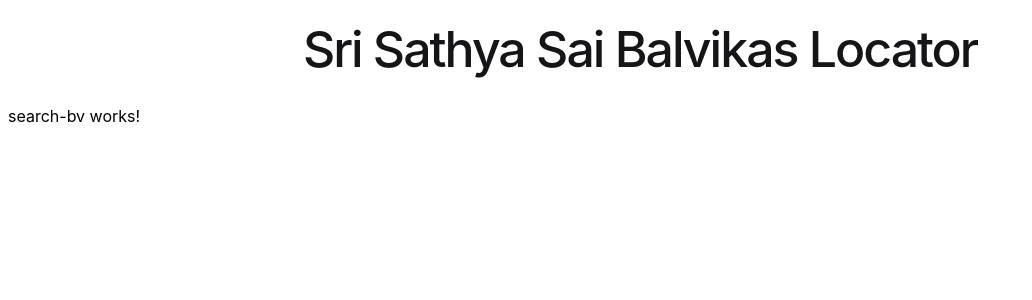
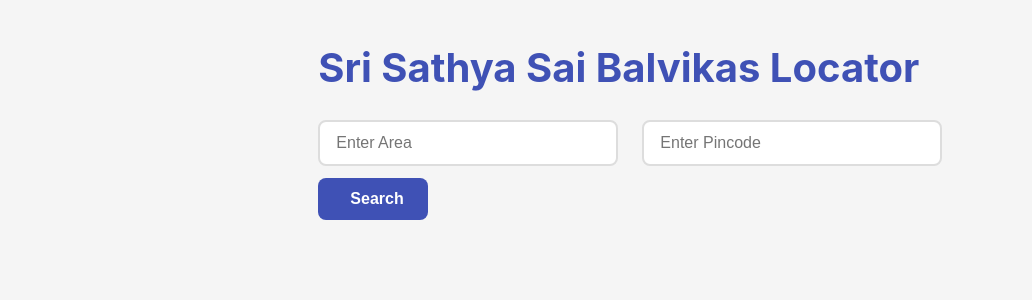
Before and after one commit to Aravind1529/sssbv-locator, an Angular app: page / in a window 1280 px wide. Shown: the top 300 px of the page, without its empty margins (0-1032 px from the left). Built offline with nearby package versions, Linux system fonts and the light colour scheme.

Commit message:
BV-locator initial commit - UI changes

```diff
--- a/src/app/app-routing.module.ts
+++ b/src/app/app-routing.module.ts
@@ -1,10 +1,11 @@
 import { NgModule } from '@angular/core';
 import { RouterModule, Routes } from '@angular/router';
 import { SearchBvComponent } from './search-bv/search-bv.component';
+import { AppComponent } from './app.component';
 
 const routes: Routes = [
-  { path: '', component: SearchBvComponent },
-  { path: 'search', component: SearchBvComponent },
+  // { path: '', component: AppComponent },
+  // { path: 'search', component: SearchBvComponent },
   { path: '**', redirectTo: '' }
 ];
 
--- a/src/app/app.component.html
+++ b/src/app/app.component.html
@@ -1,7 +1,20 @@
 <main class="main">
-  <div class="content">
-    <div class="">
-      <h1>Sri Sathya Sai Balvikas Locator</h1>
+  <div class="container">
+    <h1>Sri Sathya Sai Balvikas Locator</h1>
+    <app-search-form (search)="onSearch($event)"></app-search-form>
+
+    <div class="results" *ngIf="centres.length > 0">
+      <h2>Found {{ centres.length }} centres</h2>
+      <div class="results-card">
+        <app-centre-card
+        *ngFor="let centre of centres"
+        [centre]="centre"
+      ></app-centre-card>
+      </div>
+    </div>
+
+    <div *ngIf="searched && centres.length === 0" class="no-results">
+      <p><i class="fas fa-info-circle"></i> No education centres found in this area.</p>
     </div>
   </div>
 </main>
--- a/src/app/app.component.scss
+++ b/src/app/app.component.scss
@@ -34,23 +34,6 @@
     -moz-osx-font-smoothing: grayscale;
   }
 
-  h1 {
-    font-size: 3.125rem;
-    color: var(--gray-900);
-    font-weight: 500;
-    line-height: 100%;
-    letter-spacing: -0.125rem;
-    margin: 0;
-    font-family: "Inter Tight", -apple-system, BlinkMacSystemFont, "Segoe UI", Roboto,
-      Helvetica, Arial, sans-serif, "Apple Color Emoji", "Segoe UI Emoji",
-      "Segoe UI Symbol";
-  }
-
-  p {
-    margin: 0;
-    color: var(--gray-700);
-  }
-
   main {
     width: 100%;
     min-height: 100%;
@@ -75,3 +58,22 @@
       margin-block: 1.5rem;
     }
   }
+  h1 {
+    color: var(--primary-color);
+    margin-bottom: 20px;
+  }
+  .results h2 {
+    margin-bottom: 20px;
+    color: #333;
+  }
+  .no-results {
+    text-align: center;
+    padding: 20px;
+    color: #666;
+  }
+  .results-card {
+    display: flex;
+    flex-direction: row;
+    gap: 5em;
+    justify-content: space-between;
+  }
--- a/src/app/app.component.ts
+++ b/src/app/app.component.ts
@@ -1,5 +1,7 @@
 import { Component } from '@angular/core';
 import { RouterOutlet } from '@angular/router';
+import { EducationCentre } from './models/education-centre.model';
+import { EducationCentreService } from './services/education-centre.service';
 
 @Component({
   selector: 'app-root',
@@ -9,4 +11,16 @@
 })
 export class AppComponent {
   title = 'sssbv-locator';
+  centres: EducationCentre[] = [];
+  searched = false;
+
+  constructor(private educationCentreService: EducationCentreService) {}
+
+  onSearch(searchData: {area: string, pincode: string}) {
+    this.educationCentreService.searchCentres(searchData.area, searchData.pincode)
+      .subscribe(results => {
+        this.centres = results;
+        this.searched = true;
+      });
+  }
 }
--- a/src/app/app.module.ts
+++ b/src/app/app.module.ts
@@ -4,6 +4,9 @@
 import { AppRoutingModule } from './app-routing.module';
 import { AppComponent } from './app.component';
 import { ErrorInterceptor } from './core/interceptors/error.interceptor';
+import { CentreCardComponent } from './components/centre-card/centre-card.component';
+import { SearchFormComponent } from './components/search-form/search-form.component';
+import { CommonModule } from '@angular/common';
 
 @NgModule({
   declarations: [
@@ -12,7 +15,9 @@
   imports: [
     BrowserModule,
     AppRoutingModule,
-    HttpClientModule
+    HttpClientModule,
+    CommonModule,
+    SearchFormComponent, CentreCardComponent
   ],
   providers: [
     {
--- /dev/null
+++ b/src/app/components/centre-card/centre-card.component.ts
@@ -0,0 +1,97 @@
+import { Component, Input } from '@angular/core';
+import { EducationCentre } from '../../models/education-centre.model';
+
+@Component({
+  selector: 'app-centre-card',
+  standalone: true,
+  template: `
+    <div class="card education-centre-card">
+      <div class="header">
+        <h3>{{ centre.name }}</h3>
+        <div class="rating">
+          <i class="fas fa-star"></i>
+          <span>{{ centre.rating.toFixed(1) }}</span>
+        </div>
+      </div>
+      <div class="details">
+        <p class="detail-item">
+          <i class="fas fa-map-marker-alt"></i>
+          <span>{{ centre.address }}</span>
+        </p>
+        <p class="detail-item">
+          <i class="fas fa-tag"></i>
+          <span>{{ centre.type }}</span>
+        </p>
+        <p class="detail-item">
+          <i class="fas fa-phone"></i>
+          <span>{{ centre.contact }}</span>
+        </p>
+        <p class="detail-item">
+          <i class="fas fa-location-dot"></i>
+          <span>{{ centre.area }} - {{ centre.pincode }}</span>
+        </p>
+      </div>
+    </div>
+  `,
+  styles: [`
+    .education-centre-card {
+      border-left: 4px solid var(--primary-color);
+    }
+
+    .header {
+      display: flex;
+      justify-content: space-between;
+      align-items: center;
+      margin-bottom: 16px;
+      padding-bottom: 12px;
+      border-bottom: 1px solid var(--border-color);
+    }
+
+    .rating {
+      display: flex;
+      align-items: center;
+      gap: 6px;
+      padding: 6px 12px;
+      background-color: #fff9e6;
+      border-radius: 16px;
+      font-weight: bold;
+    }
+
+    .rating i {
+      color: #ffd700;
+    }
+
+    .details {
+      display: flex;
+      flex-direction: column;
+      gap: 12px;
+    }
+
+    .detail-item {
+      display: flex;
+      align-items: center;
+      gap: 12px;
+      color: var(--text-color);
+    }
+
+    .detail-item i {
+      min-width: 20px;
+      color: var(--primary-color);
+    }
+
+    @media (max-width: 768px) {
+      .header {
+        flex-direction: column;
+        align-items: flex-start;
+        gap: 12px;
+      }
+
+      .rating {
+        align-self: flex-end;
+      }
+    }
+  `]
+})
+export class CentreCardComponent {
+  @Input() centre!: EducationCentre;
+}
--- /dev/null
+++ b/src/app/components/search-form/search-form.component.ts
@@ -0,0 +1,57 @@
+import { Component, Output, EventEmitter } from '@angular/core';
+import { FormsModule } from '@angular/forms';
+
+@Component({
+  selector: 'app-search-form',
+  standalone: true,
+  imports: [FormsModule],
+  template: `
+    <div class="search-container">
+      <input
+        type="text"
+        [(ngModel)]="area"
+        placeholder="Enter Area"
+        class="input-field"
+        (keyup.enter)="onSearch()"
+      />
+      <input
+        type="text"
+        [(ngModel)]="pincode"
+        placeholder="Enter Pincode"
+        class="input-field"
+        (keyup.enter)="onSearch()"
+      />
+      <button (click)="onSearch()" class="btn">
+        <i class="fas fa-search"></i>
+        <span>Search</span>
+      </button>
+    </div>
+  `,
+  styles: [`
+    .search-container {
+      margin: 20px 0;
+      display: flex;
+      gap: 12px;
+      align-items: center;
+      flex-wrap: wrap;
+    }
+
+    @media (max-width: 768px) {
+      .search-container {
+        flex-direction: column;
+        align-items: stretch;
+      }
+    }
+  `]
+})
+export class SearchFormComponent {
+  area: string = '';
+  pincode: string = '';
+  @Output() search = new EventEmitter<{area: string, pincode: string}>();
+
+  onSearch() {
+    if (this.area.trim() || this.pincode.trim()) {
+      this.search.emit({ area: this.area.trim(), pincode: this.pincode.trim() });
+    }
+  }
+}
--- /dev/null
+++ b/src/app/services/education-centre.service.ts
@@ -0,0 +1,46 @@
+import { Injectable } from '@angular/core';
+import { Observable, of } from 'rxjs';
+import { EducationCentre } from '../models/education-centre.model';
+import { HttpClient } from '@angular/common/http';
+
+@Injectable({
+  providedIn: 'root'
+})
+export class EducationCentreService {
+  // constructor(private http: HttpClient) {
+
+  // }
+  private mockCentres: EducationCentre[] = [
+    {
+      id: 1,
+      name: 'Excel Learning Centre',
+      address: '123 Education Street',
+      area: 'Downtown',
+      pincode: '400001',
+      type: 'Tutoring Centre',
+      rating: 4.5,
+      contact: '+1 234-567-8900'
+    },
+    {
+      id: 2,
+      name: 'Bright Minds Academy',
+      address: '456 Knowledge Avenue',
+      area: 'Downtown',
+      pincode: '400001',
+      type: 'Language School',
+      rating: 4.8,
+      contact: '+1 234-567-8901'
+    }
+  ];
+
+  getCentres() {
+
+  }
+
+  searchCentres(area: string, pincode: string): Observable<EducationCentre[]> {
+    return of(this.mockCentres.filter(centre =>
+      centre.area.toLowerCase().includes(area.toLowerCase()) &&
+      centre.pincode.includes(pincode)
+    ));
+  }
+}
--- a/src/styles.scss
+++ b/src/styles.scss
@@ -1 +1,127 @@
 /* You can add global styles to this file, and also import other style files */
+:root {
+    --primary-color: #3f51b5;
+    --secondary-color: #f5f5f5;
+    --text-color: #333;
+    --border-color: #ddd;
+    --shadow-color: rgba(0, 0, 0, 0.1);
+    --hover-opacity: 0.9;
+  }
+
+  * {
+    box-sizing: border-box;
+    margin: 0;
+    padding: 0;
+  }
+
+  body {
+    margin: 0;
+    font-family: -apple-system, BlinkMacSystemFont, "Segoe UI", Roboto, Oxygen-Sans, Ubuntu, Cantarell, "Helvetica Neue", sans-serif;
+    background-color: var(--secondary-color);
+    color: var(--text-color);
+    line-height: 1.6;
+  }
+
+  .container {
+    max-width: 1200px;
+    margin: 0 auto;
+    padding: 20px;
+  }
+
+  /* Card Styles */
+  .card {
+    background: white;
+    border-radius: 12px;
+    box-shadow: 0 4px 6px var(--shadow-color);
+    padding: 20px;
+    margin-bottom: 20px;
+    transition: all 0.3s ease;
+  }
+
+  .card:hover {
+    transform: translateY(-4px);
+    box-shadow: 0 6px 12px var(--shadow-color);
+  }
+
+  /* Form Elements */
+  .input-field {
+    padding: 12px 16px;
+    border: 2px solid var(--border-color);
+    border-radius: 8px;
+    margin-right: 12px;
+    font-size: 16px;
+    width: 100%;
+    max-width: 300px;
+    transition: border-color 0.3s ease;
+  }
+
+  .input-field:focus {
+    outline: none;
+    border-color: var(--primary-color);
+  }
+
+  .btn {
+    background-color: var(--primary-color);
+    color: white;
+    border: none;
+    padding: 12px 24px;
+    border-radius: 8px;
+    cursor: pointer;
+    font-size: 16px;
+    font-weight: 600;
+    transition: all 0.3s ease;
+    display: inline-flex;
+    align-items: center;
+    gap: 8px;
+  }
+
+  .btn:hover {
+    opacity: var(--hover-opacity);
+    transform: translateY(-2px);
+  }
+
+  .btn i {
+    font-size: 18px;
+  }
+
+  /* Typography */
+  h1, h2, h3 {
+    color: var(--text-color);
+    margin-bottom: 1rem;
+  }
+
+  h1 {
+    font-size: 2.5rem;
+    font-weight: 700;
+  }
+
+  h2 {
+    font-size: 2rem;
+    font-weight: 600;
+  }
+
+  h3 {
+    font-size: 1.5rem;
+    font-weight: 600;
+  }
+
+  /* Responsive Design */
+  @media (max-width: 768px) {
+    .container {
+      padding: 16px;
+    }
+
+    .input-field {
+      max-width: 100%;
+      margin-bottom: 12px;
+    }
+
+    .search-container {
+      flex-direction: column;
+    }
+
+    .btn {
+      width: 100%;
+      justify-content: center;
+    }
+  }
```
Also changed, not shown: src/app/models/education-centre.model.ts (added, +10 -0 lines).
